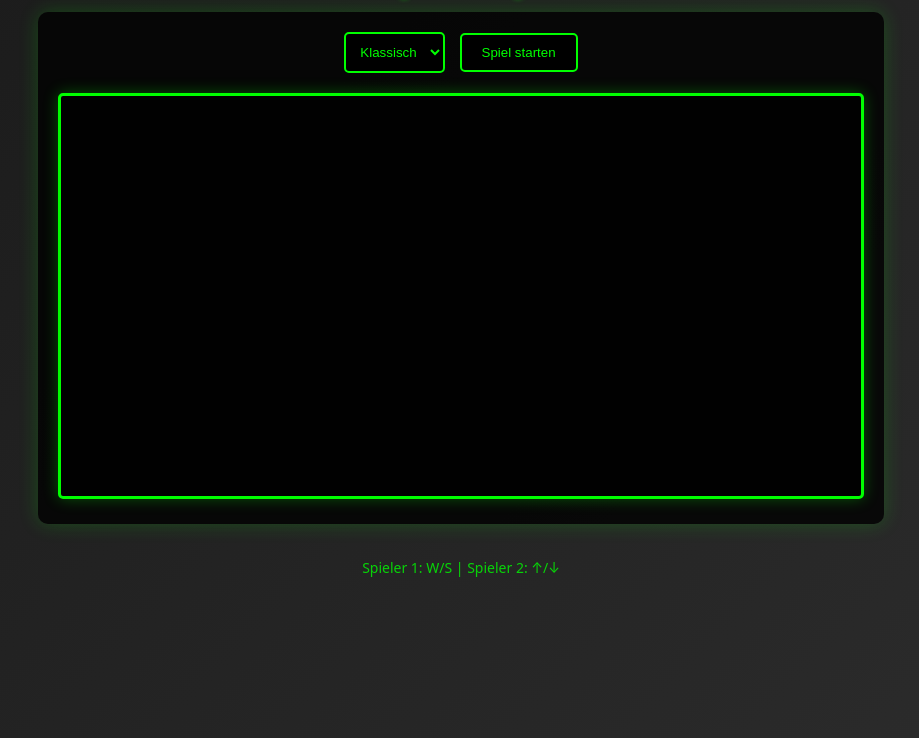
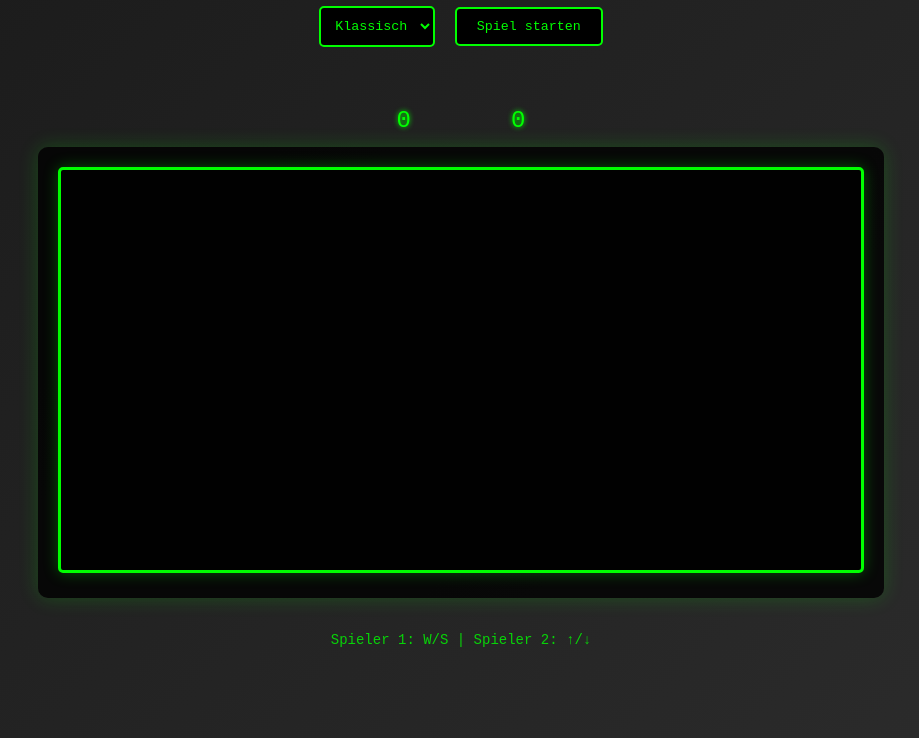
Before and after one commit to ycvy/Retro-Pong, a plain HTML site: page index.html in a window 1280 px wide. Shown: the part 102-840 px from the top of the page, without its empty margins (179-1098 px from the left). Drawn offline with Linux system fonts and the light colour scheme.

Commit message:
Fix: Layout-Überlappung der Ergebnisanzeige korrigiert

```diff
--- a/index.html
+++ b/index.html
@@ -11,13 +11,14 @@
             display: flex;
             flex-direction: column;
             align-items: center;
-            font-family: 'Press Start 2P', system-ui, -apple-system, sans-serif;
+            font-family: 'Courier New', monospace;
         }
 
         h1 {
             color: #00ff00;
             text-shadow: 0 0 10px #00ff00;
             margin-bottom: 30px;
+            font-family: 'Courier New', monospace;
         }
 
         .game-container {
@@ -26,6 +27,7 @@
             border-radius: 10px;
             background: rgba(0, 0, 0, 0.8);
             box-shadow: 0 0 20px rgba(0, 255, 0, 0.2);
+            margin-top: 40px;
         }
 
         canvas {
@@ -54,16 +56,14 @@
             color: #00ff00;
             font-size: 24px;
             text-shadow: 0 0 5px #00ff00;
-        }
-
-        @font-face {
-            font-family: 'Press Start 2P';
-            src: url('https://fonts.googleapis.com/css2?family=Press+Start+2P&display=swap');
+            z-index: 0;
         }
 
         .game-settings {
-            margin-bottom: 20px;
+            margin-bottom: 60px;
             text-align: center;
+            position: relative;
+            z-index: 1;
         }
 
         .mode-select {
@@ -72,7 +72,7 @@
             border: 2px solid #00ff00;
             padding: 10px;
             border-radius: 5px;
-            font-family: 'Press Start 2P', sans-serif;
+            font-family: 'Courier New', monospace;
             margin-right: 10px;
             cursor: pointer;
         }
@@ -83,7 +83,7 @@
             border: 2px solid #00ff00;
             padding: 10px 20px;
             border-radius: 5px;
-            font-family: 'Press Start 2P', sans-serif;
+            font-family: 'Courier New', monospace;
             cursor: pointer;
             transition: all 0.3s;
         }
@@ -96,18 +96,18 @@
 </head>
 <body>
     <h1>RETRO PONG</h1>
+    <div class="game-settings">
+        <select id="gameMode" class="mode-select">
+            <option value="classic">Klassisch</option>
+            <option value="fast">Schnell</option>
+            <option value="extreme">Extrem</option>
+        </select>
+        <button id="startGame" class="start-button">Spiel starten</button>
+    </div>
     <div class="game-container">
         <div class="score-board">
             <span id="leftScore">0</span>
             <span id="rightScore">0</span>
-        </div>
-        <div class="game-settings">
-            <select id="gameMode" class="mode-select">
-                <option value="classic">Klassisch</option>
-                <option value="fast">Schnell</option>
-                <option value="extreme">Extrem</option>
-            </select>
-            <button id="startGame" class="start-button">Spiel starten</button>
         </div>
         <canvas id="pongCanvas" width="800" height="400"></canvas>
     </div>
```
